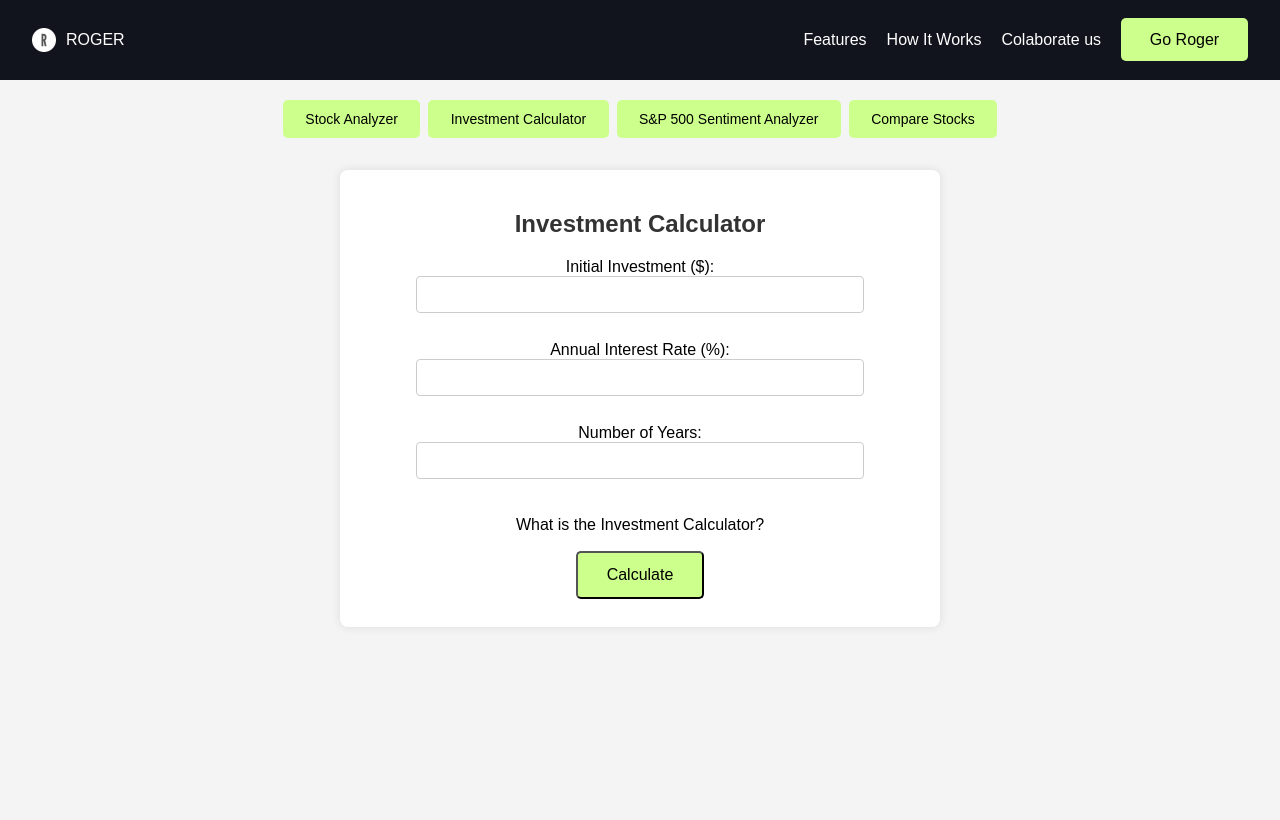
After one commit to nitdraig/roger, a Flask app: page /investment-calculator in a window 1280 px wide. The commit adds this page. Run offline with Flask 3, Linux system fonts and the light colour scheme.

Commit message:
mod:various

```diff
--- a/app.py
+++ b/app.py
@@ -4,11 +4,13 @@ from config import Config
 import requests
 import os
 from dotenv import load_dotenv
+from textblob import TextBlob
 
 
 load_dotenv()
 
 GITHUB_TOKEN = os.getenv("GITHUB_TOKEN")
+NEWSAPI_KEY = os.getenv("NEWSAPI_KEY")
 
 app = Flask(__name__)
 app.config.from_object(Config)
@@ -65,5 +67,120 @@ def get_github_stars():
         return 0
 
 
+# Route for the Investment Calculator Page
+
+
+@app.route("/investment-calculator", methods=["GET", "POST"])
+def investment_calculator():
+    if request.method == "POST":
+
+        initial_investment = float(request.form.get("initial-investment"))
+        interest_rate = float(request.form.get("interest-rate")) / 100
+        years = int(request.form.get("years"))
+
+        future_value = initial_investment * (1 + interest_rate) ** years
+
+        return render_template(
+            "pages/investment_calculator.html", future_value=future_value
+        )
+
+    return render_template("pages/investment_calculator.html")
+
+
+@app.route("/sp500_sentiment", methods=["GET"])
+def sp500_sentiment():
+    try:
+        url = f"https://newsapi.org/v2/everything?q=S&P%20500&apiKey={NEWSAPI_KEY}"
+        response = requests.get(url)
+        if response.status_code != 200:
+            return jsonify({"error": "Error fetching news"}), 500
+
+        news_data = response.json()
+        articles = news_data.get("articles", [])
+
+        if not articles:
+            return jsonify({"error": "No news articles found"}), 404
+
+        sentiment_score = 0
+        total_articles = len(articles)
+
+        for article in articles:
+            title = article.get("title", "")
+            description = article.get("description", "")
+            text = (title or "") + " " + (description or "")
+            blob = TextBlob(text)
+            sentiment_score += blob.sentiment.polarity
+
+        average_sentiment = sentiment_score / total_articles
+
+        sentiment = "neutral"
+        if average_sentiment > 0:
+            sentiment = "positive"
+        elif average_sentiment < 0:
+            sentiment = "negative"
+
+        result = {
+            "average_sentiment": average_sentiment,
+            "sentiment": sentiment,
+            "total_articles": total_articles,
+        }
+        return jsonify(result)
+    except Exception as e:
+        return jsonify({"error": str(e)}), 500
+
+
+@app.route("/sp500_sentiment_analyzer")
+def sp500_sentiment_analyzer():
+    return render_template("pages/sp500_sentiment_analyzer.html")
+
+
+@app.route("/compare_stocks", methods=["GET"])
+def compare_stocks():
+    ticker1 = request.args.get("ticker1")
+    ticker2 = request.args.get("ticker2")
+
+    if not ticker1 or not ticker2:
+        return jsonify({"error": "Both action symbols are required"}), 400
+
+    try:
+
+        stock1_data = get_stock_data(ticker1)
+        stock2_data = get_stock_data(ticker2)
+
+        if not stock1_data or not stock2_data:
+            return (
+                jsonify({"error": "Could not get data for one or both actions"}),
+                500,
+            )
+
+        result = {
+            "stock1": {
+                "performance": stock1_data.get("performance", "Unknown"),
+                "current_value": stock1_data.get("current_value", "Unknown"),
+            },
+            "stock2": {
+                "performance": stock2_data.get("performance", "Unknown"),
+                "current_value": stock2_data.get("current_value", "Unknown"),
+            },
+        }
+
+        return jsonify(result)
+    except Exception as e:
+        return jsonify({"error": str(e)}), 500
+
+
+def get_stock_data(ticker):
+
+    return {
+        "performance": "Performance example",
+        "current_value": "Current value example",
+    }
+
+
+@app.route("/compare")
+def compare_stocks_page():
+    return render_template("pages/compare_stocks.html")
+
+
 if __name__ == "__main__":
-    app.run(host="0.0.0.0", port=5000)
+    app.run(host="0.0.0.0", port=5000, debug=True)
--- a/requirements.txt
+++ b/requirements.txt
@@ -5,3 +5,5 @@ matplotlib
 yfinance
 python-dotenv
 openai==0.28
+textblob
+requests
--- a/static/css/components.css
+++ b/static/css/components.css
@@ -1,7 +1,7 @@
 .container {
   max-width: 600px;
   margin: 50px auto;
-  margin-top: 6em;
+  margin-top: 2em;
   padding: 20px;
   background-color: #fff;
   box-shadow: 0px 0px 10px rgba(0, 0, 0, 0.1);
@@ -48,7 +48,6 @@ input[type="text"] {
   color: #000000;
   border: none;
   font-size: 16px;
-
   transition: background 0.3s ease;
   cursor: pointer;
 }
@@ -211,6 +210,7 @@ footer {
   background: #343945;
   color: #fff;
   padding: 20px;
+  height: 6rem;
   text-align: center;
   position: relative;
 }
@@ -222,6 +222,7 @@ footer p {
 
 footer a {
   text-decoration: none;
+  font-size: 12px;
   color: #fff;
   transition: color 0.3s ease;
 }
@@ -229,58 +230,56 @@ footer a {
 footer a:hover {
   color: #a434f3;
 }
-footer button {
-  background-color: #ccff8b;
-  width: 300px;
-  color: #000;
-  border-color: #fefefe;
-  transition: background-color 0.3s ease;
+
+.page-navigation {
+  padding-top: 5em;
+  display: flex;
+  justify-content: center;
+  margin: 20px 0;
 }
 
-footer button:hover {
-  background-color: #a2fc2e;
-}
-
-.footer-credit {
-  margin-top: 10px;
-  font-size: 12px;
-  color: #ddd;
-}
-
-/* Modal */
-.modal {
-  display: none;
-  position: fixed;
-  z-index: 1000;
-  left: 0;
-  top: 0;
-  width: 100%;
-  height: 100%;
-  overflow: auto;
-  background-color: rgb(0, 0, 0);
-  background-color: rgba(0, 0, 0, 0.4);
-}
-
-.modal-content {
-  background-color: #fefefe;
-  margin: 15% auto;
-  padding: 20px;
-  border: 1px solid #888;
-  width: 80%;
-  max-width: 600px;
+.page-navigation button {
+  background-color: #007bff;
+  color: white;
+  border: none;
+  padding: 10px 20px;
+  margin: 0 10px;
+  cursor: pointer;
+  font-size: 16px;
   border-radius: 5px;
 }
 
-.close {
-  color: #aaa;
-  float: right;
-  font-size: 28px;
-  font-weight: bold;
+.page-navigation button:hover {
+  background-color: #0056b3;
 }
 
-.close:hover,
-.close:focus {
-  color: black;
-  text-decoration: none;
+.input-container {
+  position: relative;
+}
+
+input[type="number"] {
+  padding: 10px;
+  width: 80%;
+  border: 1px solid #ccc;
+  border-radius: 4px;
+  margin-bottom: 10px;
+}
+
+.page-navigation {
+  display: flex;
+  gap: 8px;
+  flex-wrap: wrap;
+}
+.page-navigation a {
+  background: #ccff8b;
+  color: #000000;
+  padding: 0.8em 1.6em;
+  font-size: 14px;
+  border-radius: 5px;
+  transition: background 0.3s ease;
   cursor: pointer;
 }
+
+.page-navigation a:hover {
+  background-color: #a2fc2e;
+}
--- /dev/null
+++ b/templates/components/navigation_buttons.html
@@ -0,0 +1,7 @@
+<!-- templates/components/navigation_buttons.html -->
+<div class="page-navigation">
+  <a href="/analyzer">Stock Analyzer</a>
+  <a href="/investment-calculator">Investment Calculator</a>
+  <a href="/sp500_sentiment_analyzer"> S&P 500 Sentiment Analyzer</a>
+  <a href="/compare">Compare Stocks</a>
+</div>
--- a/templates/layout.html
+++ b/templates/layout.html
@@ -30,6 +30,6 @@
   <body>
     {% include 'components/header.html' %} {% block content %}{% endblock %} {%
     include 'components/footer.html' %}
-    <script src="{{ url_for('static', filename='js/modal.js') }}"></script>
+    <script src="{{ url_for('static', filename='js/modalAnalyzer.js') }}"></script>
   </body>
 </html>
--- /dev/null
+++ b/templates/pages/investment_calculator.html
@@ -0,0 +1,84 @@
+<!DOCTYPE html>
+<html lang="en">
+  <head>
+    <meta charset="UTF-8" />
+    <meta name="viewport" content="width=device-width, initial-scale=1.0" />
+    <title>Investment Calculator | Roger</title>
+    <link
+      rel="stylesheet"
+      href="{{ url_for('static', filename='css/base.css') }}"
+    />
+    <link
+      rel="stylesheet"
+      href="{{ url_for('static', filename='css/components.css') }}"
+    />
+    <link
+      rel="stylesheet"
+      href="{{ url_for('static', filename='css/layout.css') }}"
+    />
+    <link
+      rel="icon"
+      type="image/x-icon"
+      href="{{ url_for('static', filename='/public/favicon.ico') }}"
+    />
+  </head>
+  <body>
+    {% include 'components/header.html' %} {% include
+    'components/navigation_buttons.html' %} {% block content %}{% endblock %}
+    <div class="container">
+      <h2>Investment Calculator</h2>
+      <div class="input-container-calculator">
+        <form method="POST">
+          <label for="initial-investment">Initial Investment ($):</label>
+          <input
+            type="number"
+            id="initial-investment"
+            name="initial-investment"
+            required
+          /><br /><br />
+
+          <label for="interest-rate">Annual Interest Rate (%):</label>
+          <input
+            type="number"
+            id="interest-rate"
+            name="interest-rate"
+            step="0.01"
+            required
+          /><br /><br />
+
+          <label for="years">Number of Years:</label>
+          <input type="number" id="years" name="years" required /><br /><br />
+          <div class="btn-container">
+            <button class="btn-2" type="button" id="open-sharpe-ratio">
+              What is the Investment Calculator?
+            </button>
+            <button class="btn-1" type="submit">Calculate</button>
+          </div>
+        </form>
+
+        {% if future_value %}
+        <h2>Future Value: ${{ future_value }}</h2>
+        {% endif %}
+      </div>
+    </div>
+    <div id="sharpe-ratio-modal" class="modal">
+      <div class="modal-content">
+        <span id="close-sharpe-ratio" class="close">&times;</span>
+        <h2>What is the Investment Calculator?</h2>
+        <p>
+          The Investment Calculator helps you estimate the return on your
+          investments. This is how it works: You enter your Initial Investment:
+          You enter how much money you plan to invest at the beginning. You Set
+          the Investment Time: You indicate how long you plan to keep your
+          investment. Choose the Expected Rate of Return: You select a rate of
+          return, which is the percentage you expect to earn on your investment.
+          Get the Result: The calculator will show you how much your investment
+          could grow over time, based on the data you entered. Simply put, it
+          helps you see how your money could grow over time, helping you better
+          plan your investments.
+        </p>
+      </div>
+    </div>
+    <script src="{{ url_for('static', filename='js/modalAnalyzer.js') }}"></script>
+  </body>
+</html>
--- a/templates/pages/landing.html
+++ b/templates/pages/landing.html
@@ -66,7 +66,6 @@
   </div>
 </section>
 
-<!-- How It Works Section -->
 <section id="how-it-works" class="how-it-works-section">
   <div class="how-it-works-header">
     <div class="subtitle">
@@ -92,5 +91,4 @@
   </div>
 </section>
 
-<!-- Call to Action Section -->
 {% include 'components/call_to_action.html' %} {% endblock %}
```
Also changed, not shown: static/css/layout.css (+0 -41 lines), static/js/comparison.js (added, +27 -0 lines), static/js/modal.js (deleted, +0 -27 lines), static/js/sp500_sentiment_analyzer.js (added, +20 -0 lines), templates/components/footer.html (+9 -4 lines), templates/pages/analyzer.html (+7 -4 lines), templates/pages/compare_stocks.html (added, +41 -0 lines), templates/pages/sp500_sentiment_analyzer.html (added, +61 -0 lines), static/public/roger3 (2).png (deleted).
